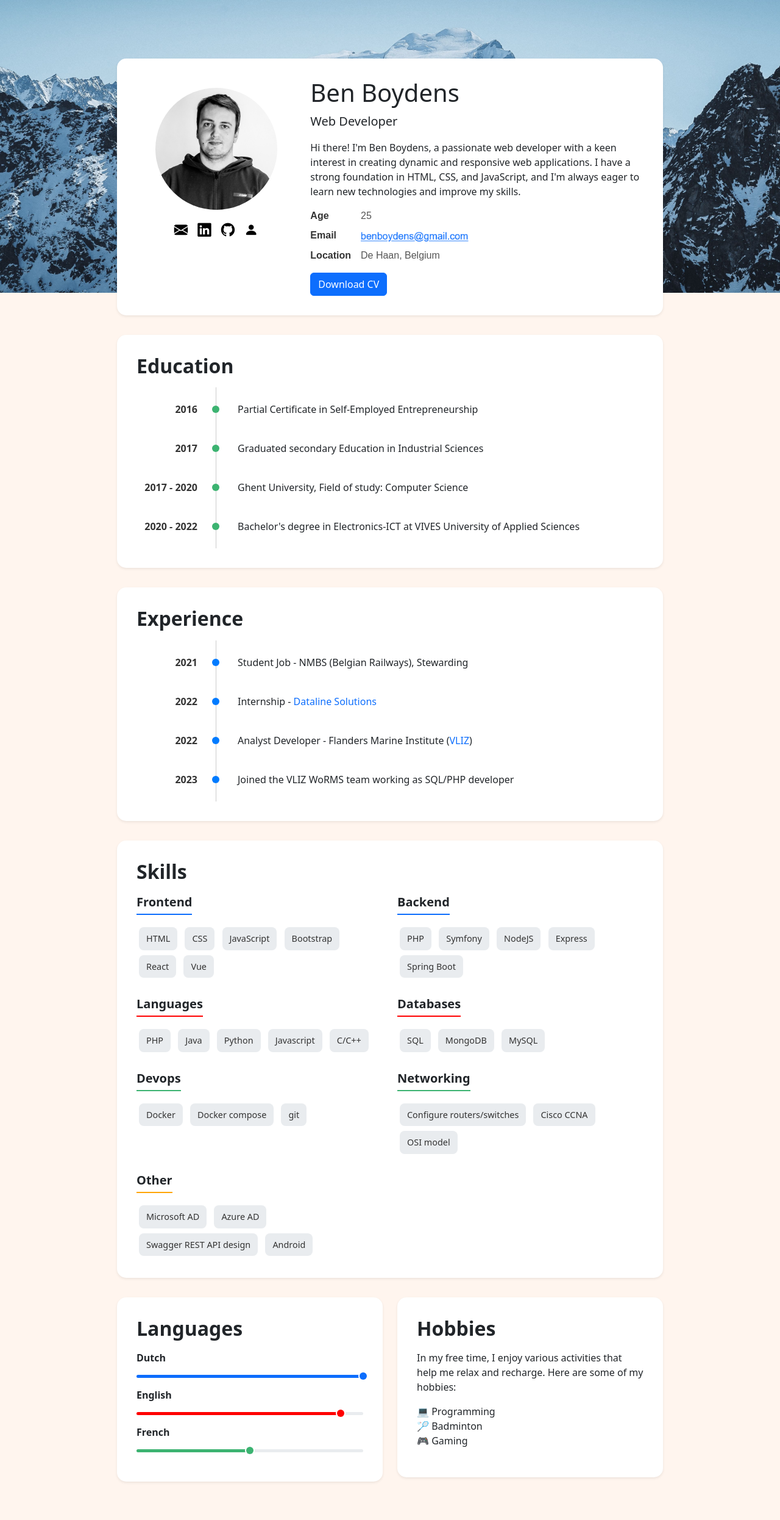
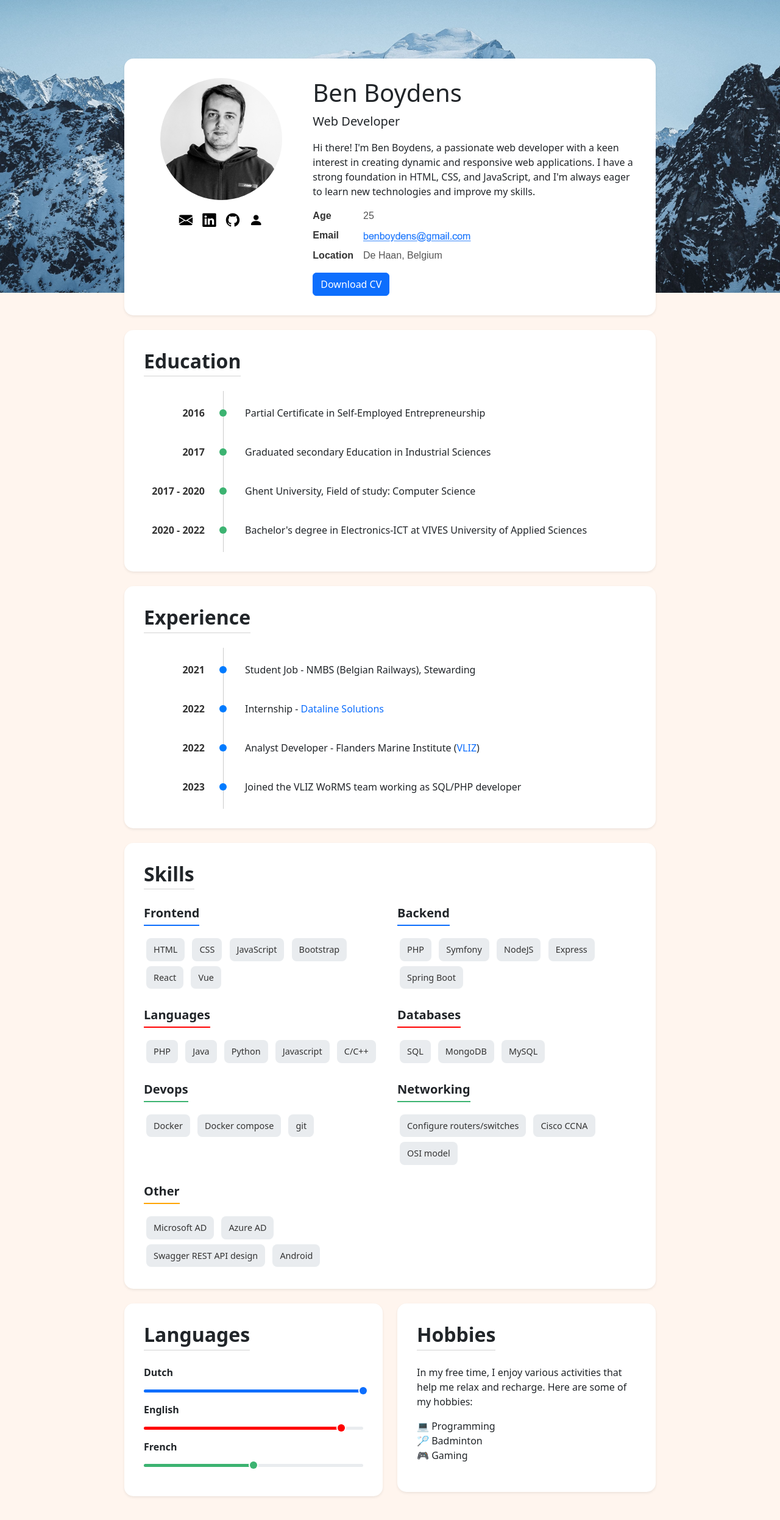
Before and after one commit to benboydens/curriculum-vitae, a website built with webpack: page src/index.html in a window 1280 px wide. Shown: the whole page at 61% size. Built offline with nearby package versions, Linux system fonts and the light colour scheme.

Commit message:
fixed container styling + other css fixes

```diff
--- a/assets/css/skills.css
+++ b/assets/css/skills.css
@@ -16,9 +16,3 @@
     display: inline-block;
     padding-bottom: 0.25rem;
 }
-
-.hero-card .card-body > h2 {
-    /* font-size: 1.5rem; */
-    font-weight: 700;
-    margin-bottom: 1rem;
-}
--- a/assets/css/style.css
+++ b/assets/css/style.css
@@ -25,25 +25,6 @@ nav {
     }
 }
 
-
-@media screen and (min-width: 768px) {
-    .languages-section {
-        padding-left: 0 !important;
-    }
-    .hobbies-section {
-        padding-right: 0 !important;
-    }
-}
-@media screen and (max-width: 768px) {
-    .languages-section {
-        padding: 0 0 1.5rem 0 !important;
-    }
-    .hobbies-section {
-        padding: 0 !important;
-    }
-}
-
-
 .container-center {
     position: relative;
     display: flex;
@@ -57,6 +38,22 @@ nav {
     margin-top: 6rem;
 }
 
+.hero-card .card-body > h2 {
+    /* font-size: 1.5rem; */
+    font-weight: 700;
+    margin-bottom: 1.5rem;
+    padding-bottom: 5px;
+    border-bottom: 1px solid lightgray;
+    width: fit-content;
+}
+
+@media screen and (max-width: 768px) {
+    #profile-hero {
+        margin-top: 3rem;
+    }
+
+}
+
 .hero-card {
     /* width: 70vw; */
     border: none !important;
@@ -67,6 +64,16 @@ nav {
     max-width: 100%;
     height: 200px;
     object-fit: cover;
+}
+
+@media screen and (max-width: 768px) {
+    #profile-hero .profile-img {
+        height: 150px;
+    }
+    #profile-hero .icon-wrapper {
+        border-bottom: 1px solid lightgray;
+        padding-bottom: 1rem;
+    }
 }
 
 .contact-icons {
@@ -91,5 +98,11 @@ nav {
 }
 
 #education, #experience, #skills, #other {
-    margin-top: 2rem;
+    margin-top: 24px;
 }
+
+@media (min-width: 1200px) {
+    .container{
+        max-width: 70vw;
+    }
+}
--- a/src/index.html
+++ b/src/index.html
@@ -51,16 +51,16 @@
         </nav>
     </div> -->
 
-    <div id="profile-hero" class="container-center">
-        <div class="card hero-card shadow-sm p-3" style="width: 70vw;">
+    <div class="container">
+        <div id="profile-hero" class="card hero-card shadow-sm p-3">
             <div class="card-body">
                 <div class="row">
-                    <div class="col-md-4 py-3">
+                    <div class="col-md-4 pb-3">
                         <div class="text-center">
                             <img src="img/profile.jpg" class="profile-img img-fluid rounded-circle mb-3"
                                 alt="Profile Picture">
                         </div>
-                        <div class="d-flex justify-content-center">
+                        <div class="d-flex justify-content-center icon-wrapper">
                             <div class="hstack gap-3 contact-icons">
                                 <a href="#" class="text-black text-decoration-none email-link" target="_blank">
                                     <i class="bi bi-envelope-fill"></i>
@@ -108,10 +108,8 @@
                 </div>
             </div>
         </div>
-    </div>
 
-    <div id="education" class="container-center">
-        <div class="card hero-card shadow-sm p-3" style="width: 70vw;">
+        <div id="education" class="card hero-card shadow-sm p-3">
             <div class="card-body">
                 <h2>Education</h2>
                 <div class="timeline green">
@@ -150,10 +148,8 @@
                 </div>
             </div>
         </div>
-    </div>
 
-    <div id="experience" class="container-center">
-        <div class="card hero-card shadow-sm p-3" style="width: 70vw;">
+        <div id="experience" class="card hero-card shadow-sm p-3">
             <div class="card-body">
                 <h2>Experience</h2>
                 <div class="timeline blue">
@@ -194,11 +190,8 @@
                 </div>
             </div>
         </div>
-    </div>
 
-
-    <div id="skills" class="container-center">
-        <div class="card hero-card p-3 shadow-sm" style="width: 70vw;">
+        <div id="skills" class="card hero-card p-3 shadow-sm">
             <div class="card-body">
                 <h2>Skills</h2>
                 <div class="row gy-4">
@@ -269,10 +262,9 @@
                 </div>
             </div>
         </div>
-    </div>
 
-    <div id="other" class="container-center">
-        <div class="row" style="width: 70vw;">
+        <div id="other">
+            <div class="row g-4">
                 <div class="col-md-6 languages-section">
                     <div class="card hero-card p-3 shadow-sm">
                         <div class="card-body">
@@ -302,7 +294,8 @@
                         <div class="card-body">
                             <h2>Hobbies</h2>
                             <p>
-                            In my free time, I enjoy various activities that help me relax and recharge. Here are some
+                                In my free time, I enjoy various activities that help me relax and recharge. Here are
+                                some
                                 of
                                 my hobbies:
                             </p>
@@ -316,6 +309,7 @@
                 </div>
             </div>
         </div>
+    </div>
 </body>
 
 </html>
```
Lines whose indentation alone changed are shown as unchanged.
